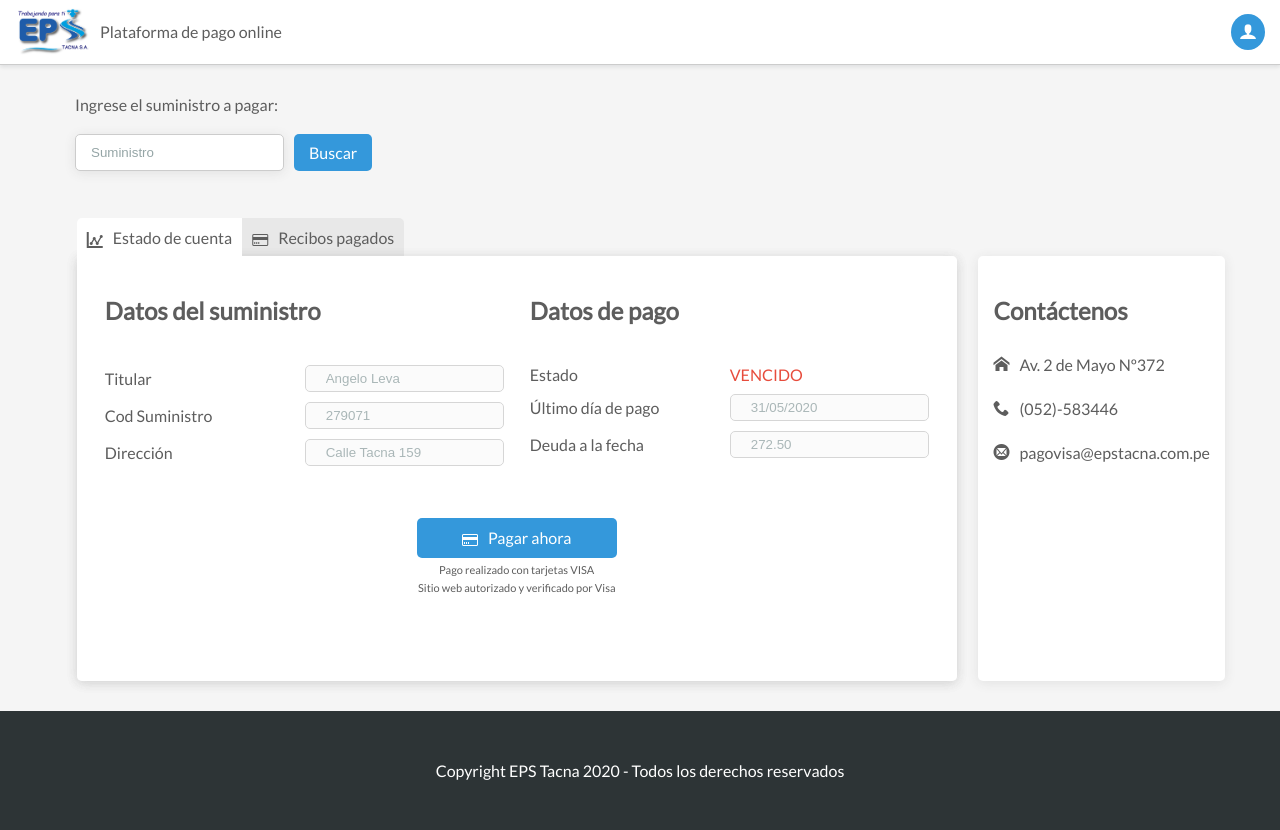
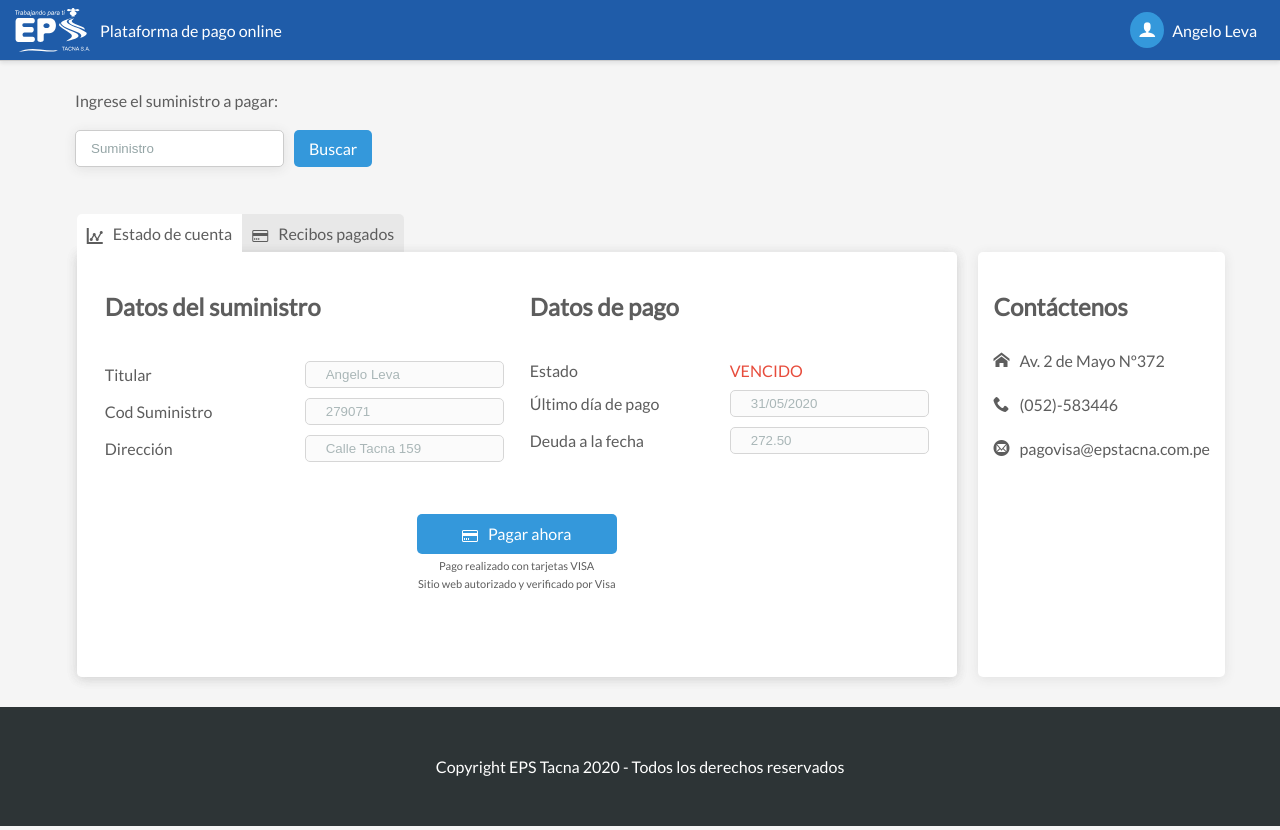
Before and after one commit to Coding-Latam/pago-eps, a website: page index.html in a window 1280 px wide. Drawn offline with Linux system fonts and the light colour scheme; some packages are replaced by stand-ins of ours; a script that the page names is missing; files whose address does not match are found by name.

Commit message:
Change nav color and nav logo with a SVG image. Add user name

```diff
--- a/index.html
+++ b/index.html
@@ -30,11 +30,14 @@
   <body>
     <nav class="nav">
       <div class="nav__logo">
-        <img src="./images/logo.png" alt="EPS Logo" />
+        <img src="./images/logo.svg" alt="EPS Logo" />
         <span>Plataforma de pago online</span>
       </div>
-      <div class="nav__user" onclick="toggleSettings()">
-        <i class="icon icon-user"></i>
+      <div class="nav__info" onclick="toggleSettings()">
+        <div class="nav__info-user">
+          <i class="icon icon-user"></i>
+        </div>
+        <span>Angelo Leva</span>
       </div>
       <ul class="nav__settings" id="menu">
         <li><a href="">Mis datos</a></li>
--- a/scss/base/_variables.scss
+++ b/scss/base/_variables.scss
@@ -1,4 +1,5 @@
 //Colors
+$color-blue-primary: #1f5ca9;
 $color-blue-dark: #3498db;
 $color-blue-light: #c7e5ee;
 $color-white: #ffffff;
--- a/scss/components/_nav.scss
+++ b/scss/components/_nav.scss
@@ -1,8 +1,9 @@
 .nav {
   align-items: center;
-  background-color: $color-white;
+  background-color: $color-blue-primary;
   border-bottom: 1px solid $color-gray;
   box-shadow: 0 2px 4px 0 rgba(23, 31, 39, 0.1);
+  color: $color-white;
   display: flex;
   justify-content: space-between;
   padding: 8px 15px;
@@ -21,17 +22,34 @@
     }
   }
 
-  &__user {
-    background: $color-blue-dark;
-    border-radius: 50%;
+  &__info {
+    align-items: center;
     cursor: pointer;
-    padding: 8px;
+    display: flex;
 
-    .icon {
-      color: $color-white;
-      font-size: 18px;
+    &-user {
+      background: $color-blue-dark;
+      border-radius: 50%;
+      padding: 8px;
+      float: left;
+
+      .icon {
+        color: $color-white;
+        font-size: 18px;
+      }
     }
+
+    span {
+      padding: 8px;
+      display: none;
+
+      @include breakpoint($sm) {
+        display: block;
+      }
+    }
+
   }
+
 
   &__settings {
     display: none;
```
Also changed, not shown: images/logo.svg (added), styles.css, 1 other file.
